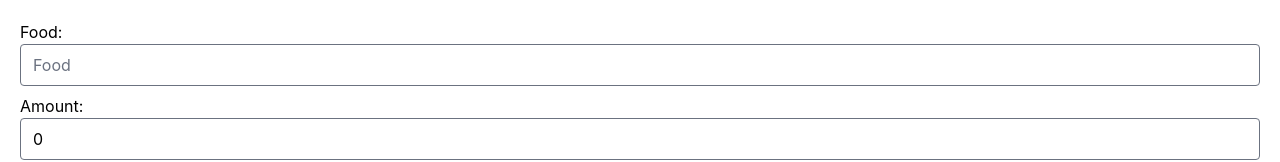
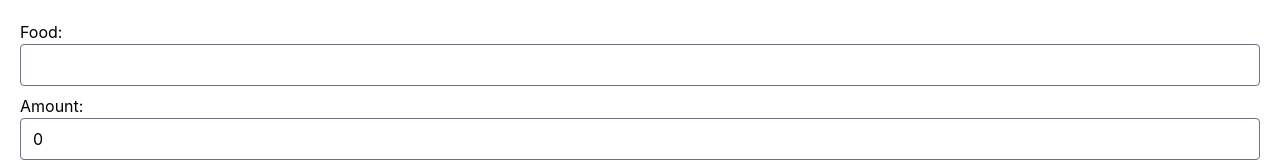
Before and after one commit to markodurasinovic/macro-tracker, a Next.js app: page /macro-tracker/macroInput in a window 1280 px wide. Shown: the top 162 px of the page. Built offline with nearby package versions, Linux system fonts and the light colour scheme.

Commit message:
remove placeholders on inputs

```diff
--- a/pages/macro-tracker/macroInput.tsx
+++ b/pages/macro-tracker/macroInput.tsx
@@ -27,16 +27,16 @@ export default function MacroInput({date, handleAddItem} : {date: Date, handleAd
     return(
         <form className='flex flex-col p-5'>
             <label htmlFor="food-input">Food:</label>
-            <input id="food-input" className='rounded mb-2' type='text' placeholder='Food' value={food} onChange={(e) => setFood(e.target.value)} />
+            <input id="food-input" className='rounded mb-2' type='text' value={food} onChange={(e) => setFood(e.target.value)} />
 
             <label htmlFor="amount-input">Amount:</label>
-            <input id="amount-input" className='rounded mb-2' type='number' placeholder='Amount' value={amount} onChange={(e) => setAmount(parseInt(e.target.value))} />
+            <input id="amount-input" className='rounded mb-2' type='number' value={amount} onChange={(e) => setAmount(parseInt(e.target.value))} />
 
             <label htmlFor="calories-input">Calories:</label>
-            <input id="calories-input" className='rounded mb-2' type='number' placeholder='Calories' value={calories} onChange={(e) => setCalories(parseInt(e.target.value))} />
+            <input id="calories-input" className='rounded mb-2' type='number' value={calories} onChange={(e) => setCalories(parseInt(e.target.value))} />
 
             <label htmlFor="protein-input">Protein:</label>
-            <input id="protein-input" className='rounded mb-4' type='number' placeholder='Protein' value={protein} onChange={(e) => setProtein(parseInt(e.target.value))} />
+            <input id="protein-input" className='rounded mb-4' type='number' value={protein} onChange={(e) => setProtein(parseInt(e.target.value))} />
 
             <button type="submit" className='bg-blue-500 hover:bg-blue-700 text-white font-bold py-2 px-4 rounded-full' onClick={add}>Add</button>
         </form>
```
